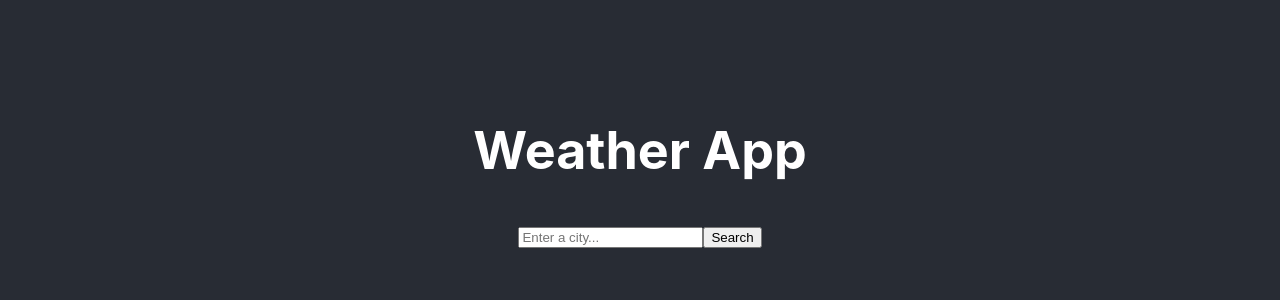
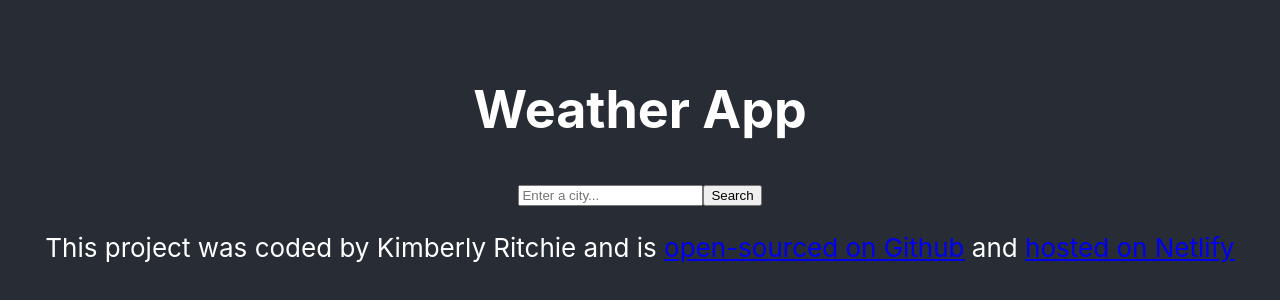
Before and after one commit to KRitchie823/weather-app-react, a React (Create React App) app: page / in a window 1280 px wide. Shown: the part 234-534 px from the top of the page. Built offline with nearby package versions, Linux system fonts and the light colour scheme.

Commit message:
Added footer to project

```diff
--- a/src/App.js
+++ b/src/App.js
@@ -1,4 +1,5 @@
 import Weather from "./Weather";
+import Footer from "./Footer";
 
 import "./App.css";
 
@@ -8,6 +9,7 @@ function App() {
       <header className="App-header">
         <h1>Weather App</h1>
         <Weather />
+        <Footer />
       </header>
     </div>
   );
--- /dev/null
+++ b/src/Footer.js
@@ -0,0 +1,24 @@
+import React from "react";
+
+export default function Footer() {
+  return (
+    <p>
+      This project was coded by Kimberly Ritchie and is{" "}
+      <a
+        href="https://github.com/KRitchie823/weather-app-react"
+        target="_blank"
+        rel="noopener noreferrer"
+      >
+        open-sourced on Github
+      </a>{" "}
+      and{" "}
+      <a
+        href="https://lustrous-nasturtium-7809cb.netlify.app/"
+        target="_blank"
+        rel="noopener noreferrer"
+      >
+        hosted on Netlify
+      </a>
+    </p>
+  );
+}
```
